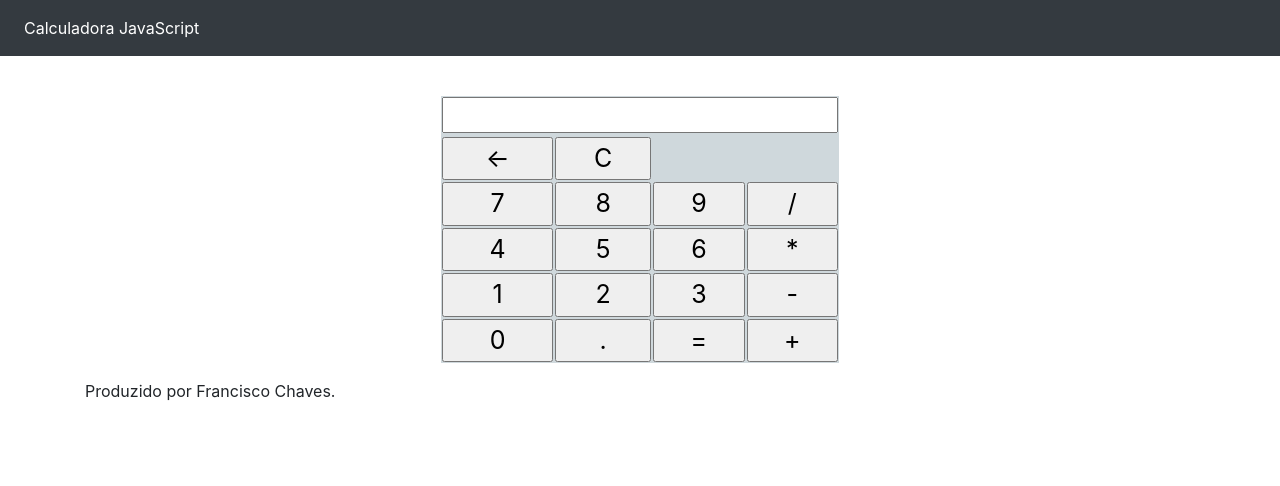
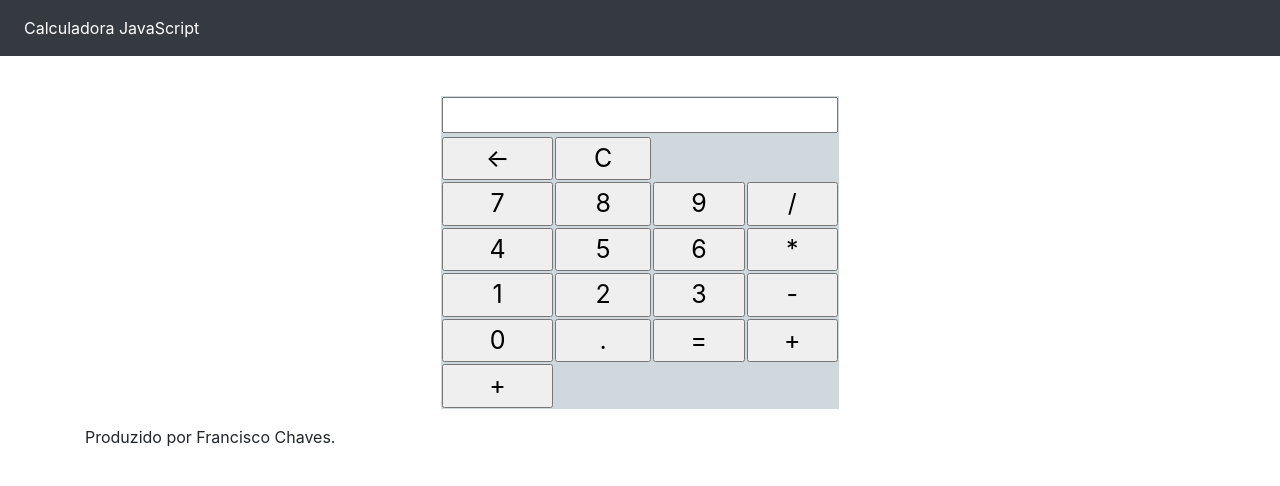
Before and after one commit to marlonjovany/Taller0003Git, a plain HTML site: page index.html in a window 1280 px wide. Drawn offline with nearby package versions, Linux system fonts and the light colour scheme.

Commit message:
Tercer commit Agregar Index

```diff
--- a/index.html
+++ b/index.html
@@ -61,6 +61,7 @@
 							<td><input type="button" id="resultado" value="=" /></td>
 							<td><input type="button" id="soma" value="+" /></td>
 						</tr>
+						<td><input type="button" id="" value="+" /></td>
 					</table>
 				</div>
 			</div>
```
